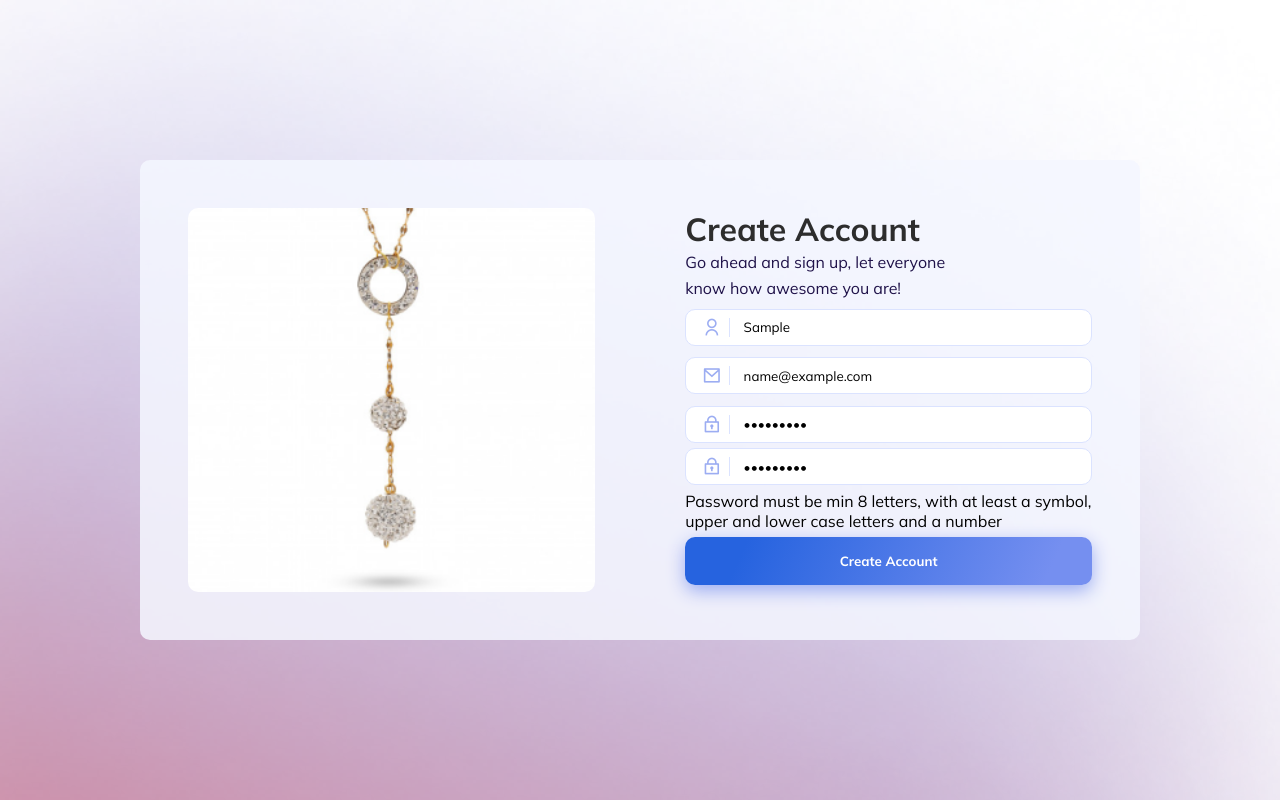
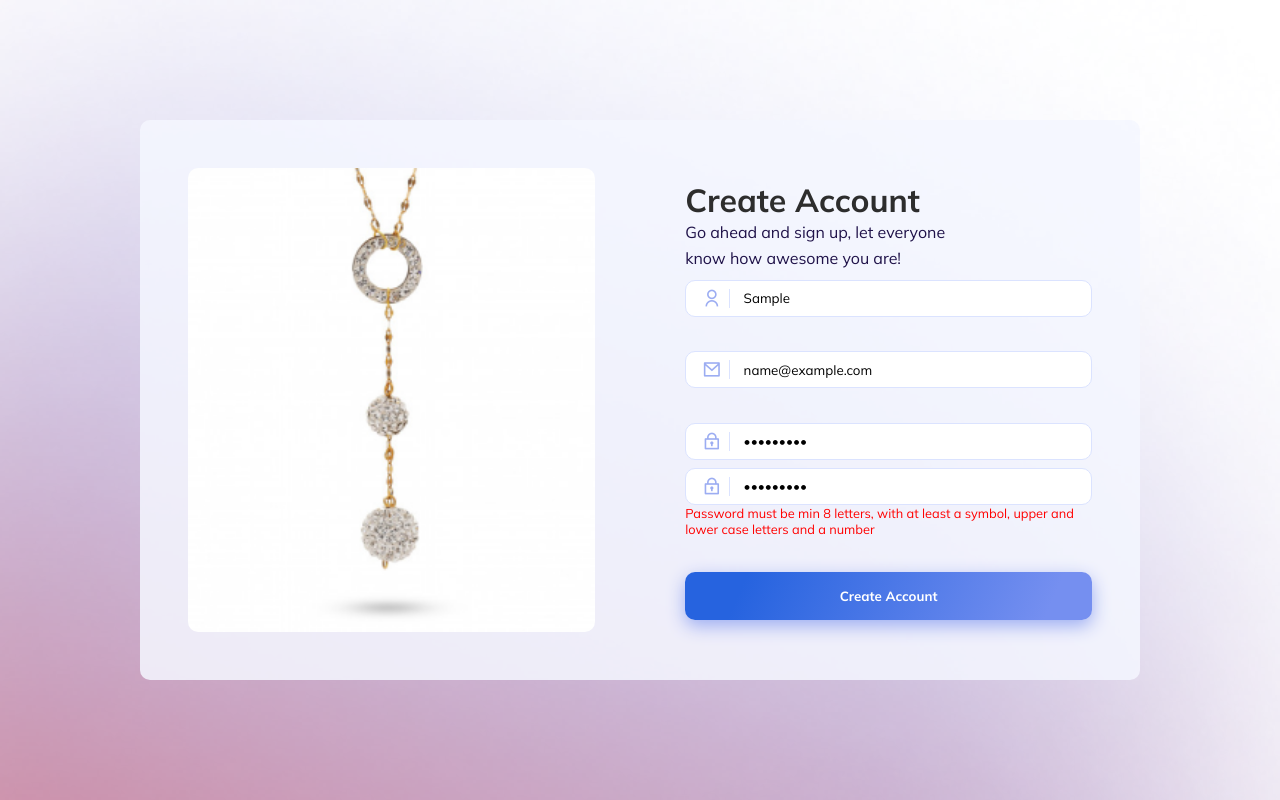
Before and after one commit to A-Selim/register-page, a plain HTML site: page signup.html in a window 1280 px wide. Both pictures are taken after typing "Sample", "name@example.com", "Sample123", "Sample123" into the empty fields and a click on the button "Create Account". Drawn offline with nearby package versions, Linux system fonts and the light colour scheme.

Commit message:
Refactor UI

```diff
--- a/css/home.css
+++ b/css/home.css
@@ -3,3 +3,13 @@
 .title {
   font-size: 2rem;
 }
+
+.content-wrapper {
+  justify-content: flex-start;
+}
+
+@media (min-width: 1024px) {
+  .content-wrapper {
+    justify-content: center;
+  }
+}
--- a/css/main.css
+++ b/css/main.css
@@ -41,7 +41,7 @@ body {
 
 .content-wrapper {
   height: 45%;
-  justify-content: space-evenly;
+  justify-content: center;
 }
 
 .title {
@@ -56,6 +56,7 @@ body {
   color: #1f1249;
   text-align: center;
   line-height: 25.6px;
+  margin: 2em 0;
 }
 
 .btn {
@@ -68,6 +69,7 @@ body {
   border-radius: 10px;
   padding: 1.2em 3em;
   align-self: stretch;
+  cursor: pointer;
 }
 
 @media (min-width: 1024px) {
@@ -85,7 +87,7 @@ body {
     background-color: rgba(245, 247, 255, 0.85);
     width: 90%;
     max-width: 1000px;
-    height: 60vh;
+    height: 70vh;
     border-radius: 10px;
     margin: 0;
     padding: 3em;
--- a/css/signup.css
+++ b/css/signup.css
@@ -5,11 +5,15 @@
 }
 
 .content-wrapper {
-  height: 55%;
+  height: 60%;
 }
 
 .title {
   font-size: 2rem;
+}
+
+.sub-title {
+  margin: 0;
 }
 
 .signup-form {
@@ -17,7 +21,6 @@
   height: 75%;
   display: flex;
   flex-direction: column;
-  justify-content: space-evenly;
 }
 
 .input-wrapper {
@@ -27,6 +30,7 @@
   padding: 0.5em 1em;
   display: flex;
   align-items: center;
+  margin-top: 0.5em;
 }
 
 .input-wrapper label {
@@ -55,6 +59,21 @@
   border: 0;
 }
 
+.submit-btn {
+  margin-top: 1em;
+}
+
+.error-message {
+  height: 3em;
+  font-size: 0.8em;
+  color: red;
+  opacity: 0;
+}
+
+.error-message#password-error {
+  height: 6em;
+}
+
 @media (min-width: 1024px) {
   .img-wrapper,
   .content-wrapper {
```
